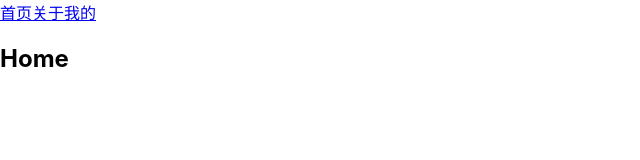
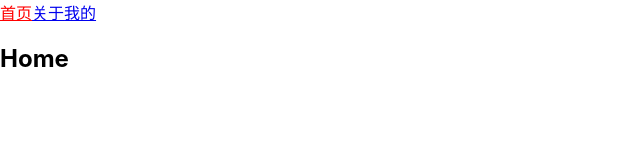
Before and after one commit to SmileYang966/React-study-demo, a React (Create React App) app: page / in a window 1280 px wide. Shown: the top 160 px of the page, without its empty margins (0-640 px from the left). Built offline with nearby package versions, Linux system fonts and the light colour scheme.

Commit message:
为active的item添加样式

```diff
--- /dev/null
+++ b/src/source/20-react-router的使用/App.css
@@ -0,0 +1,4 @@
+a.active{
+  color:red;
+  font-size: 20;
+}
--- a/src/source/20-react-router的使用/index.js
+++ b/src/source/20-react-router的使用/index.js
@@ -2,7 +2,8 @@ import React, { PureComponent } from 'react'
 import About from './pages/About'
 import Home from './pages/Home'
 import Mine from './pages/Mine'
-import { BrowserRouter, Route, Link, HashRouter, Routes } from 'react-router-dom'
+import { BrowserRouter, Route, Link, HashRouter, Routes, NavLink } from 'react-router-dom'
+import './App.css'
 
 export default class index extends PureComponent {
   render() {
@@ -10,9 +11,31 @@ export default class index extends PureComponent {
       <div>
         <BrowserRouter>
         {/* Link都会渲染成a标签 */}
-          <Link to="/">首页</Link>
+          {/* <Link to="/">首页</Link>
           <Link to="/About">关于</Link>
-          <Link to="/Mine">我的</Link>
+          <Link to="/Mine">我的</Link> */}
+
+          {/* active的方式1 */}
+          {/* <NavLink to="/" style={({isActive, isPending}) => {
+            return {
+              color : isActive ? 'red' : isPending ? 'blue' : 'black'
+            }
+          }}>首页</NavLink>
+          <NavLink to="/About" style={({isActive, isPending}) => {
+            return {
+              color : isActive ? 'red' : isPending ? 'blue' : 'black'
+            }
+          }}>关于</NavLink>
+          <NavLink to="/Mine" style={({isActive, isPending}) => {
+            return {
+              color : isActive ? 'red' : isPending ? 'blue' : 'black'
+            }
+          }}>我的</NavLink> */}
+
+          {/* active的方式2 */}
+          <NavLink to="/">首页</NavLink>
+          <NavLink to="/About">关于</NavLink>
+          <NavLink to="/Mine">我的</NavLink>
 
           <Routes>
             <Route exact path="/" Component={Home}/>
```
